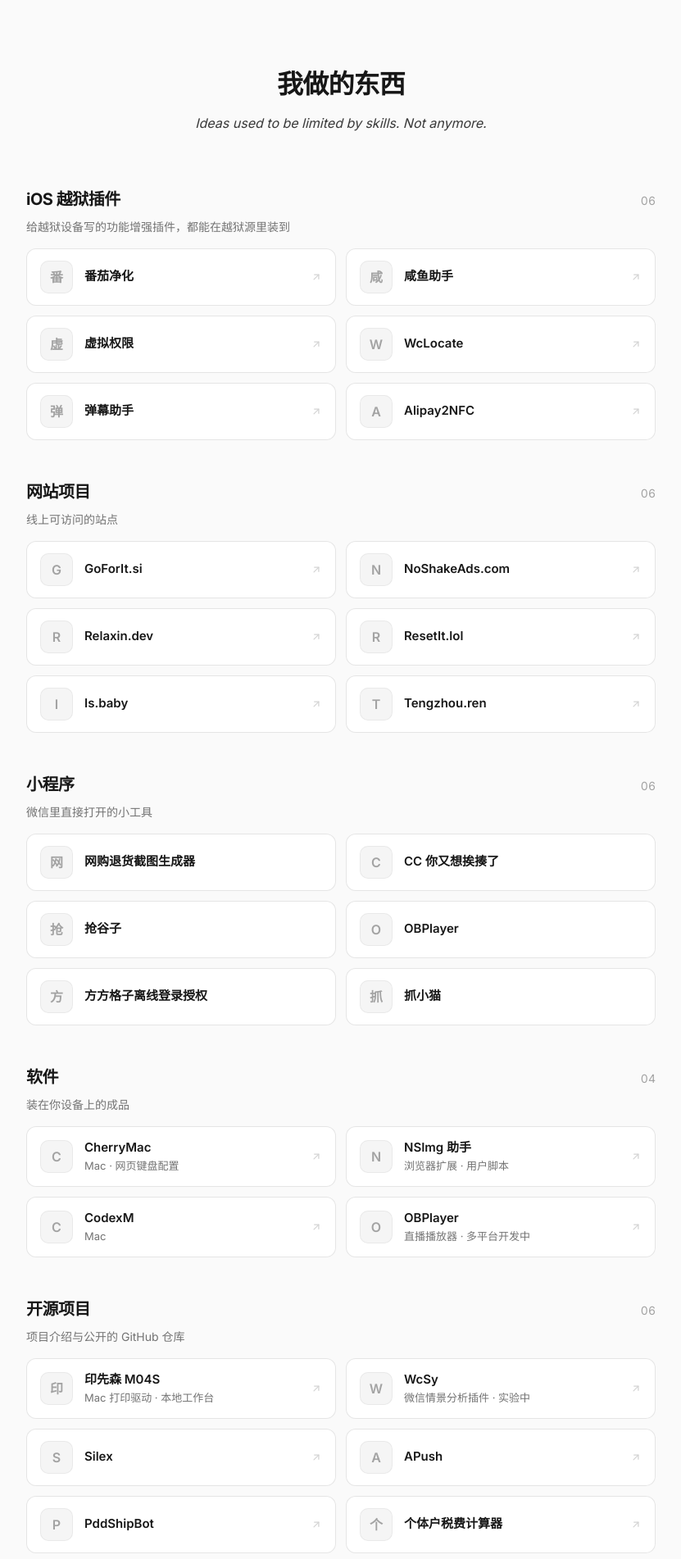
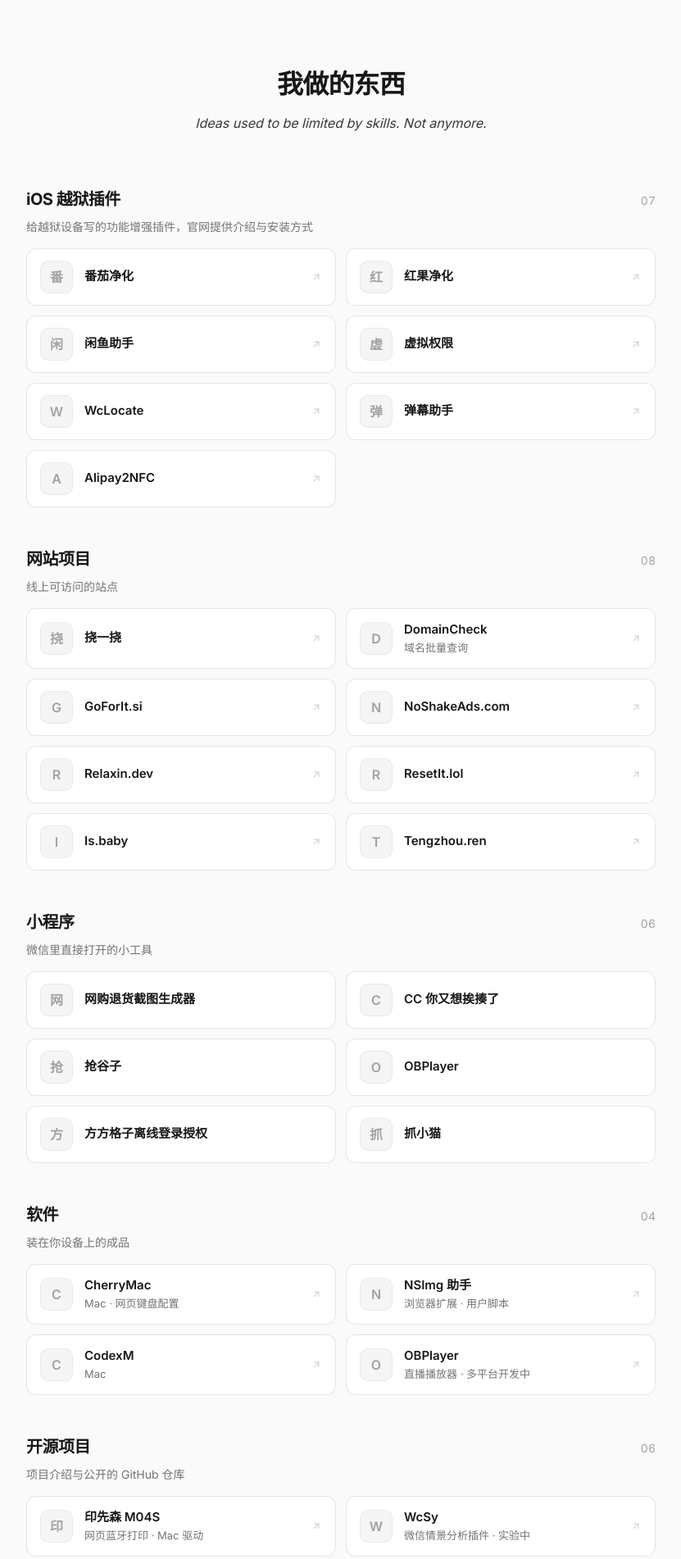
Before and after one commit to 5hux1n/mjh.im, a plain HTML site: page index.html in a window 1280 px wide. Shown: the part 65-1967 px from the top of the page at 82% size, without its empty margins (224-1055 px from the left). Drawn offline with Linux system fonts and the light colour scheme.

Commit message:
Add new Worker projects and update official website links

```diff
--- a/assets/projects.js
+++ b/assets/projects.js
@@ -9,7 +9,7 @@
 
    每个作品（items 里的一项）：
      name    : 作品名（必填）
-     meta    : 灰色小字（只有「软件」分组在用，其他分组不需要）
+     meta    : 可选，灰色小字，用于功能或平台说明
      href    : 点击跳转的链接。不填 = 渲染成不可点击的静态卡片
      icon    : 可选，图标图片路径（建议 80x80 方图）
               不填则自动用作品名首字母生成占位图标
@@ -60,11 +60,12 @@ window.SITE = {
     {
       id: "tweak",
       title: "iOS 越狱插件",
-      desc: "给越狱设备写的功能增强插件，都能在越狱源里装到",
+      desc: "给越狱设备写的功能增强插件，官网提供介绍与安装方式",
       items: [
-        { name: "番茄净化", href: APT + "depiction/web/fanqiefn.html" },
-        { name: "咸鱼助手", href: APT + "depiction/web/im.mjh.xianyuhelper.html" },
-        { name: "虚拟权限", href: APT + "depiction/web/im.mjh.fakeperm.html" },
+        { name: "番茄净化", href: "https://fanqie.goforit.si/" },
+        { name: "红果净化", href: "https://hongguo.goforit.si/" },
+        { name: "闲鱼助手", href: "https://xianyu.goforit.si/" },
+        { name: "虚拟权限", href: "https://xnqx.goforit.si/" },
         { name: "WcLocate", href: APT + "depiction/web/im.mjh.wclocate.html" },
         { name: "弹幕助手", href: APT + "depiction/web/danmutool.html" },
         { name: "Alipay2NFC", href: APT + "depiction/web/im.mjh.alipay2nfc.html" },
@@ -75,6 +76,8 @@ window.SITE = {
       title: "网站项目",
       desc: "线上可访问的站点",
       items: [
+        { name: "挠一挠", href: "https://nao.goforit.si/" },
+        { name: "DomainCheck", meta: "域名批量查询", href: "https://domain.goforit.si/" },
         { name: "GoForIt.si", href: "https://goforit.si/" },
         { name: "NoShakeAds.com", href: "https://noshakeads.com" },
         { name: "Relaxin.dev", href: "https://relaxin.dev" },
@@ -112,10 +115,10 @@ window.SITE = {
       title: "开源项目",
       desc: "项目介绍与公开的 GitHub 仓库",
       items: [
-        { name: "印先森 M04S", meta: "Mac 打印驱动 · 本地工作台", href: "http://m04s.goforit.si/" },
+        { name: "印先森 M04S", meta: "网页蓝牙打印 · Mac 驱动", href: "https://bleprint.goforit.si/" },
         { name: "WcSy", meta: "微信情景分析插件 · 实验中", href: "https://wcsy.goforit.si/" },
         { name: "Silex", href: GH + "Silex" },
-        { name: "APush", href: GH + "apush" },
+        { name: "APush", href: "https://apush.cn/" },
         { name: "PddShipBot", href: GH + "pdd-ship-bot" },
         { name: "个体户税费计算器", href: GH + "SolePropYearEndCalc" },
       ],
--- a/index.html
+++ b/index.html
@@ -47,7 +47,7 @@
     </noscript>
 
     <!-- 内容配置：改这个文件就能更新主页 -->
-    <script src="assets/projects.js?v=20261004-homepages"></script>
+    <script src="assets/projects.js?v=20261008"></script>
     <!-- 渲染逻辑 -->
     <script src="assets/app.js"></script>
   </body>
```
